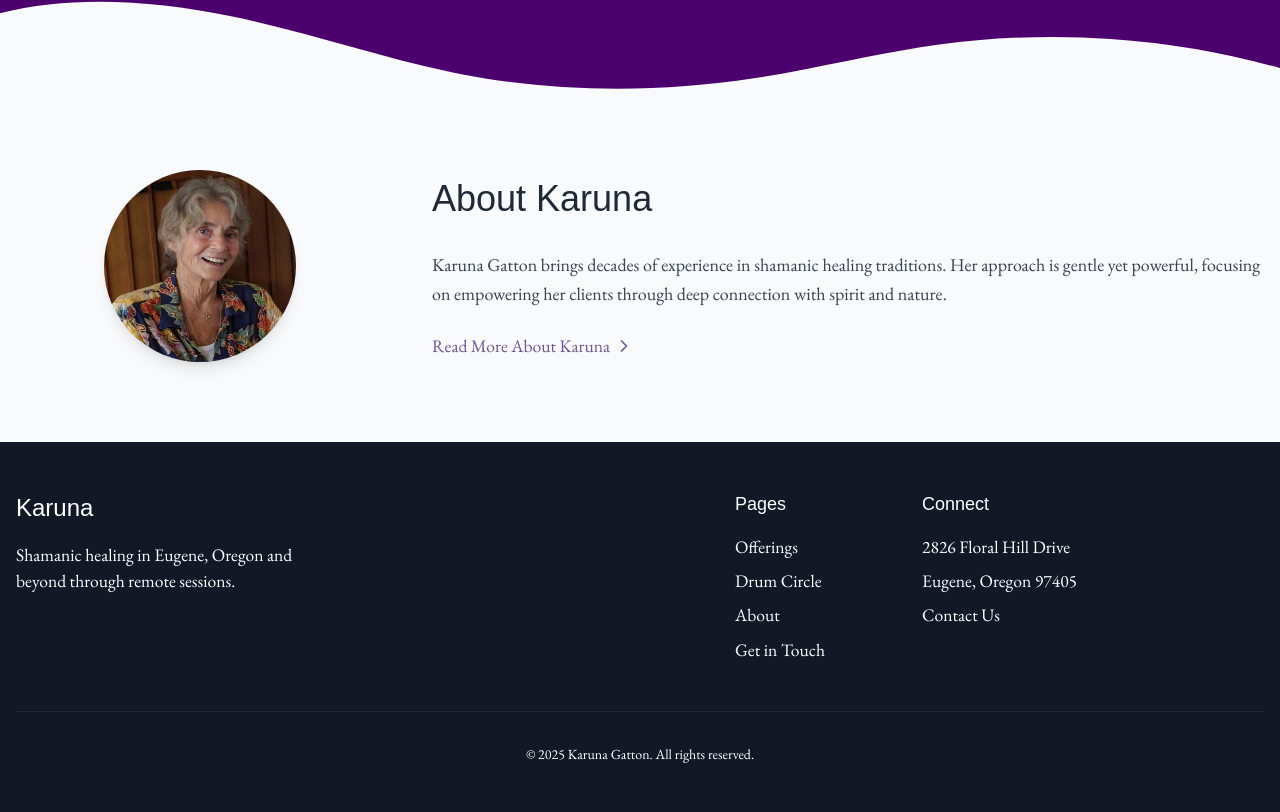
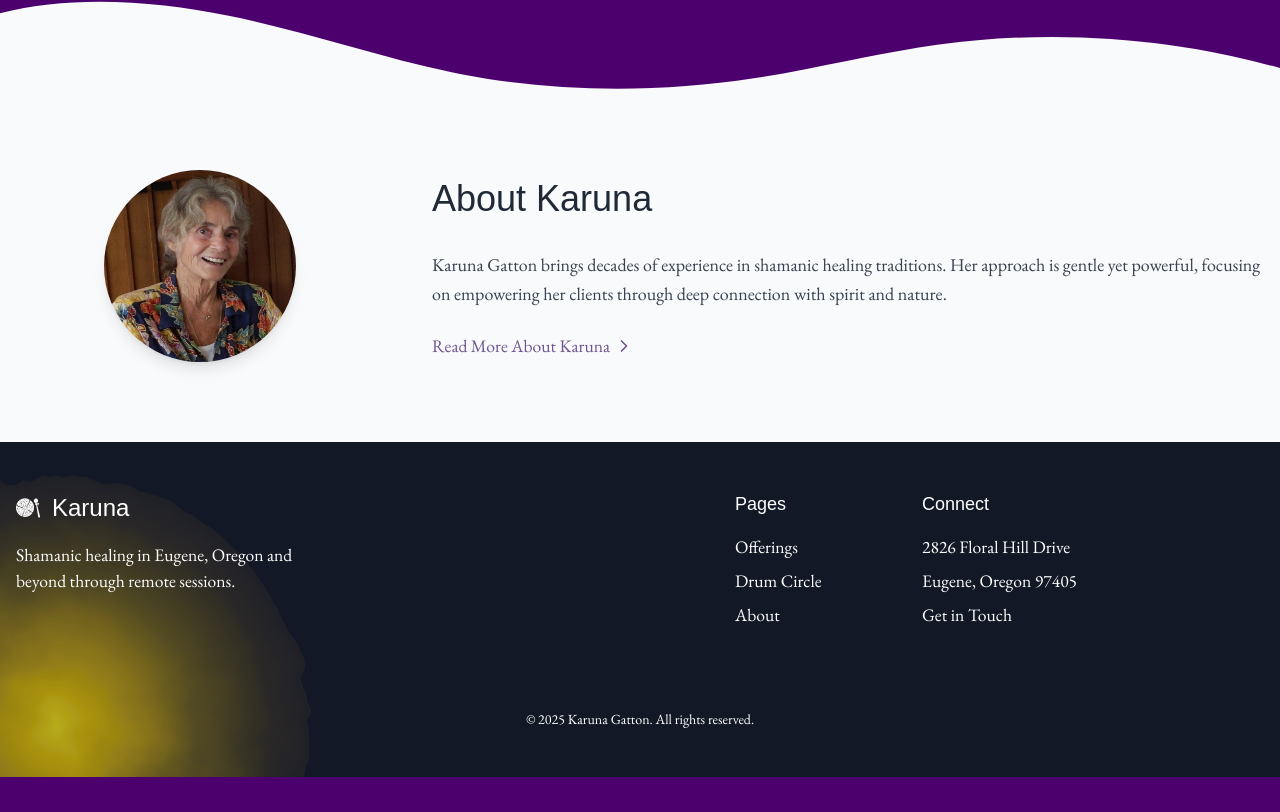
Before and after one commit to mevans2120/karunagatton, a Next.js app: page / in a window 1280 px wide. Shown: the part 4756-5568 px from the top of the page. After the commit the page ends 5533 px from the top, so only its background shows below. Built offline with nearby package versions, Linux system fonts and the light colour scheme; a web font is replaced by a local one.

Commit message:
added a sun spot to the footer

```diff
--- a/src/app/globals.css
+++ b/src/app/globals.css
@@ -226,6 +226,15 @@ footer, footer p, footer li, footer address, footer a {
   left: 1%;
 }
 
+/* Footer sun spot positioning */
+.sun-spot-footer {
+  bottom: -60%;
+  left: -15%;
+  opacity: 0.3;
+  width: 500px;
+  height: 500px;
+}
+
 /* Add SVG filter for ragged edges */
 @keyframes sunPulseUpward {
   0% {
--- a/src/components/Footer.tsx
+++ b/src/components/Footer.tsx
@@ -5,11 +5,30 @@ import Link from 'next/link';
 
 export default function Footer() {
   return (
-    <footer className="bg-footer text-gray-300 py-12">
-      <div className="container mx-auto px-4">
+    <footer className="bg-footer text-gray-300 py-12 relative overflow-hidden">
+      {/* SVG Filters for sun spot */}
+      <svg width="0" height="0" style={{ position: 'absolute', visibility: 'hidden' }}>
+        <filter id="turbulence">
+          <feTurbulence type="fractalNoise" baseFrequency="0.025" numOctaves="3" seed="5" />
+          <feDisplacementMap in="SourceGraphic" scale="25" />
+        </filter>
+      </svg>
+
+      {/* Sun spot animation */}
+      <div className="sun-spot sun-spot-footer"></div>
+
+      <div className="container mx-auto px-4 relative z-10">
         <div className="md:flex md:justify-between">
           <div className="mb-8 md:mb-0 fade-in-section">
-            <h3 className="text-2xl font-light text-white mb-4 font-heading">Karuna</h3>
+            <h3 className="text-2xl font-light text-white mb-4 font-heading flex items-center">
+              <img
+                src="/Group 5.svg"
+                alt="Drum logo"
+                className="w-6 h-6 mr-3"
+                style={{ filter: 'brightness(0) invert(1)' }}
+              />
+              Karuna
+            </h3>
             <p className="max-w-xs">Shamanic healing in Eugene, Oregon and beyond through remote sessions.</p>
           </div>
 
@@ -20,7 +39,6 @@ export default function Footer() {
                 <li><Link href="/offerings" className="hover:text-accent transition duration-300">Offerings</Link></li>
                 <li><Link href="/drum-circle" className="hover:text-accent transition duration-300">Drum Circle</Link></li>
                 <li><Link href="/about" className="hover:text-accent transition duration-300">About</Link></li>
-                <li><Link href="/get-in-touch" className="hover:text-accent transition duration-300">Get in Touch</Link></li>
               </ul>
             </div>
 
@@ -31,7 +49,7 @@ export default function Footer() {
                 <p>Eugene, Oregon 97405</p>
                 <p>
                   <Link href="/get-in-touch" className="hover:text-accent transition duration-300">
-                    Contact Us
+                    Get in Touch
                   </Link>
                 </p>
               </address>
@@ -39,7 +57,7 @@ export default function Footer() {
           </nav>
         </div>
 
-        <div className="border-t border-gray-800 mt-12 pt-8 text-center text-sm fade-in-section">
+        <div className="mt-12 pt-8 text-center text-sm fade-in-section">
           <p>&copy; {new Date().getFullYear()} Karuna Gatton. All rights reserved.</p>
         </div>
       </div>
```
